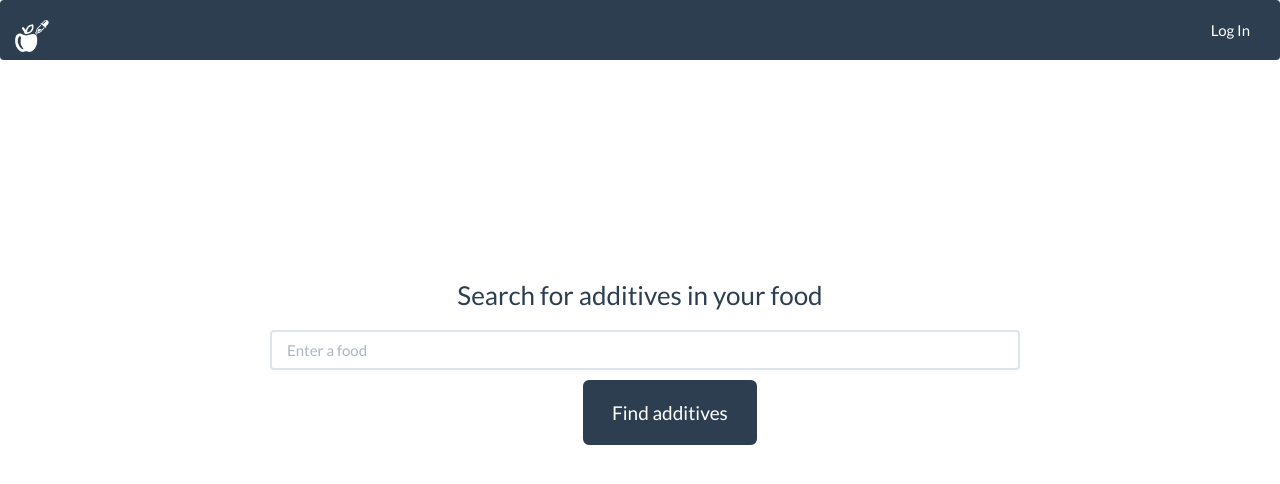
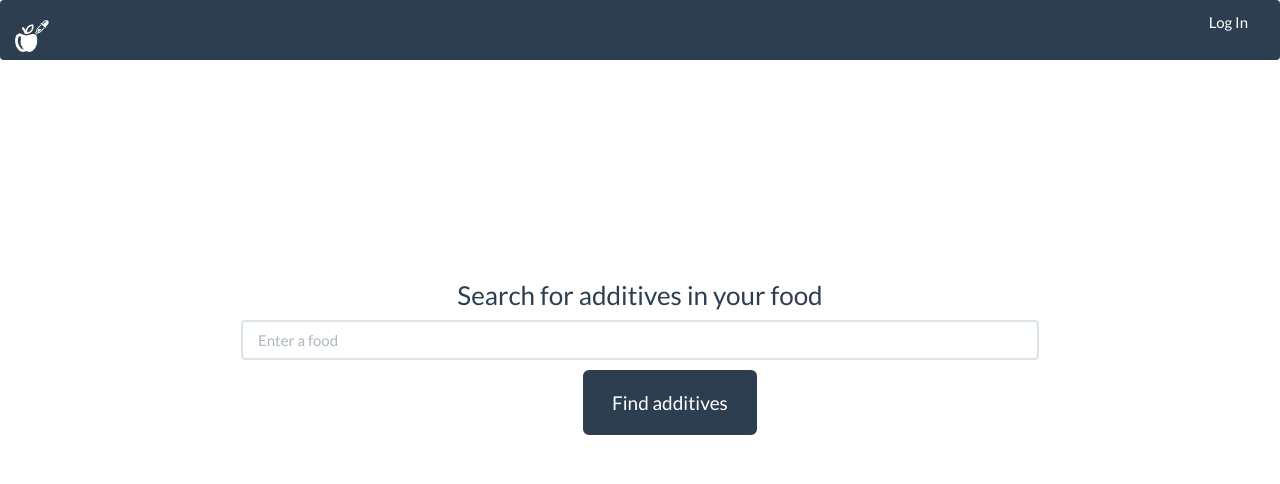
Before and after one commit to gkmarsella/Additives, a Flask app: page / in a window 1280 px wide. Shown: the top 484 px of the page. Run offline with Flask 2, Linux system fonts and the light colour scheme; some libraries are stand-ins or nearby versions.

Commit message:
removed upc code from search results. added modal for log in form (not yet functional)

```diff
--- a/app.py
+++ b/app.py
@@ -60,7 +60,6 @@ def results():
     for i in get_additives():
         additive_list[i['name']] = i['code']
 
-
     return render_template("results.html", search=search, product_obj=product_obj, additive_list=additive_list, ingredients=ingredients)
 
 def ingredient_lookup(ndbno):
@@ -95,6 +94,17 @@ def additive_function(code):
 
     return response.json()
 
+def upc_lookup(upcode):
+    response = requests.get("http://api.walmartlabs.com/v1/items?",
+        headers={
+            "apiKey": "qkwugbctetqe4t6yweybcdx9",
+            "format": "json",
+            "upc": upcode
+        }
+    )
+
+    return response.json()
+
 if os.environ.get('ENV') == 'production':
     debug = False
 else:
--- a/static/style.css
+++ b/static/style.css
@@ -105,9 +105,8 @@ h3 {
 
 
 #searchbar {
-	width: 750px;
-	margin-left: 200px;
-	margin-top: 20px
+	width: 70%;
+	margin-left: 15%;
 }
 
 .bardiv {
@@ -119,3 +118,7 @@ h3 {
 	height: 32px;
 	width: 34px;
 }
+
+.searchbar {
+
+}
--- a/templates/base.html
+++ b/templates/base.html
@@ -24,25 +24,22 @@
     </div>
 
     <div class="collapse navbar-collapse" id="bs-example-navbar-collapse-1">
-      <!-- <ul class="nav navbar-nav">
-        <li class="active"><a href="#">Link <span class="sr-only">(current)</span></a></li>
-        <li><a href="#">Link</a></li>
-        <li class="dropdown">
-          <a href="#" class="dropdown-toggle" data-toggle="dropdown" role="button" aria-expanded="false">Dropdown <span class="caret"></span></a>
-          <ul class="dropdown-menu" role="menu">
-            <li><a href="#">Action</a></li>
-            <li><a href="#">Another action</a></li>
-            <li><a href="#">Something else here</a></li>
-            <li class="divider"></li>
-            <li><a href="#">Separated link</a></li>
-            <li class="divider"></li>
-            <li><a href="#">One more separated link</a></li>
-          </ul>
+      <ul class="nav navbar-nav navbar-right">
+        <li>
+          <button type="button" class="btn btn-primary" data-toggle="modal" data-target=".bs-example-modal-lg">Log In</button>
+            <div class="modal fade bs-example-modal-lg" tabindex="-1" role="dialog" aria-labelledby="myLargeModalLabel">
+              <div class="modal-dialog modal-lg" role="document">
+                <div class="modal-content">
+                  <form action="">
+                    <input type="text" placeholder="Username">
+                    <input type="text" placeholder="Password">
+                  </form>
+                </div>
+              </div>
+            </div>
         </li>
-      </ul> -->
-      <ul class="nav navbar-nav navbar-right">
-        <li><a href="#">Log In</a></li>
       </ul>
+
     </div>
   </div>
 </nav>
@@ -52,5 +49,6 @@
 	</div>
 
 
+
 </body>
 </html>
--- a/templates/search.html
+++ b/templates/search.html
@@ -5,8 +5,8 @@
 		<div style="margin-top: 200px;"><h3>Search for additives in your food</h3></div>
 			<div class="bardiv form-group">
 				<form action="{{url_for('results')}}" method="GET">
-					<input class="form-control" style="height:40px;" id="searchbar" type="text" name="search-food" placeholder="Enter a food">
-					<input class="btn btn-primary btn-lg" style="display: block; margin-left: 45%; margin-top: 10px;" id="submitbutton" type="submit" value="Find additives">
+					<input class=" searchbar form-control" style="height:40px;" id="searchbar" type="text" name="search-food" placeholder="Enter a food">
+					<input class="btn btn-primary btn-lg" align="center" style="display: block; margin-left: 45%; margin-top: 10px;" id="submitbutton" type="submit" value="Find additives">
 				</form>
 			</div>
 	</div>
```
Also changed, not shown: templates/results.html (+5 -2 lines), 2 other files.
